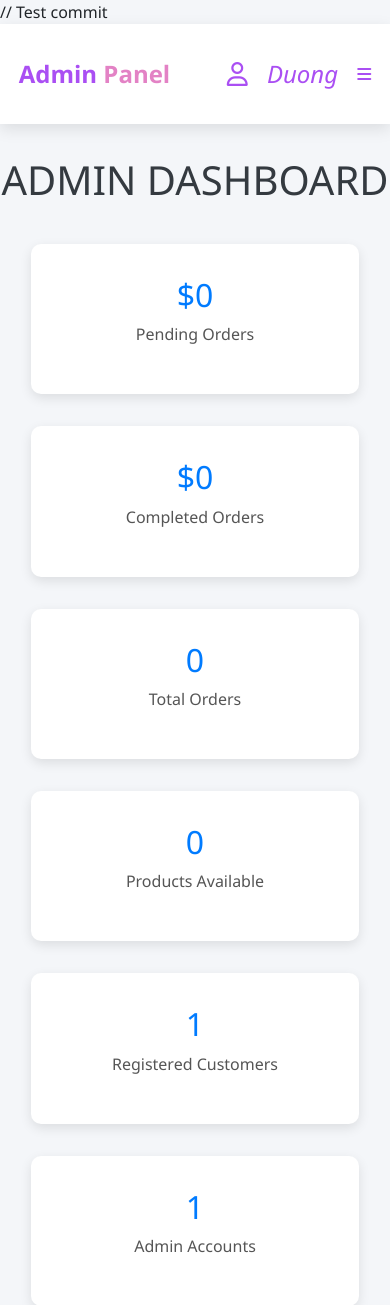
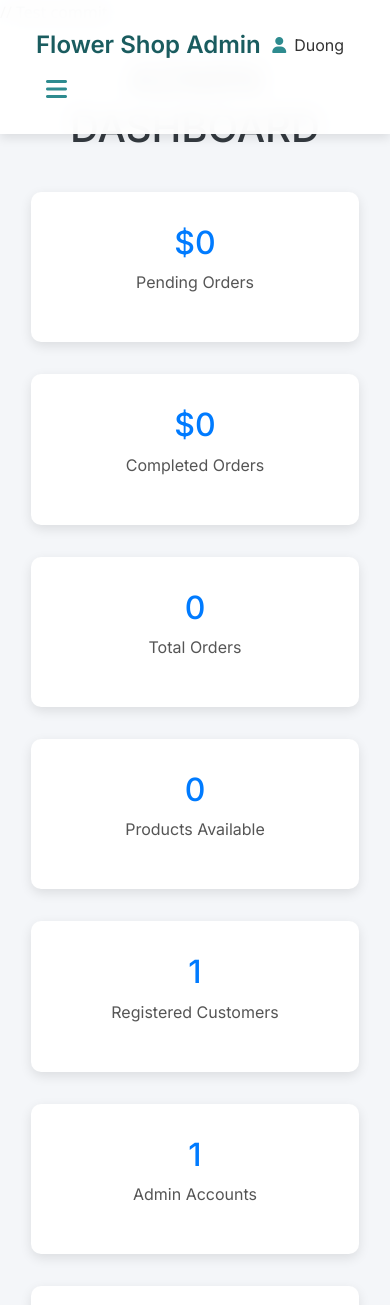
Before and after one commit to Tick2005/Flower-shop, a PHP site: page /admin.php in a window 390 px wide. Shown: the top 1305 px of the page. Run offline with PHP 8.4, Linux system fonts and the light colour scheme; a user stored in the database is signed in; data comes from the database, SQL or seed files in the repository; data that the repository does not hold is empty.

Commit message:
Update admin_header.php

```diff
--- a/admin_header.php
+++ b/admin_header.php
@@ -1,148 +1,258 @@
+<?php
+if (!isset($admin_id)) {
+    header('location: login.php');
+    exit();
+}
+?>
+
 <!DOCTYPE html>
 <html lang="en">
 <head>
     <meta charset="UTF-8">
     <meta name="viewport" content="width=device-width, initial-scale=1.0">
-  <title>Admin Panel - Flower Shop</title>
     <link rel="stylesheet" href="https://cdnjs.cloudflare.com/ajax/libs/font-awesome/6.4.2/css/all.min.css">
+    <link href="https://fonts.googleapis.com/css2?family=Inter:wght@400;500;600;700&display=swap" rel="stylesheet">
     <style>
-    header {
-      background-color: #fff;
+        * {
+            margin: 0;
+            padding: 0;
+            box-sizing: border-box;
+            font-family: 'Inter', sans-serif;
+        }
+
+        .header {
+            background: rgba(255, 255, 255, 0.95);
+            backdrop-filter: blur(10px);
+            box-shadow: 0 4px 10px rgba(0, 0, 0, 0.1);
+            position: fixed;
+            top: 0;
+            left: 0;
             width: 100%;
-      padding: 2rem 0;
-      box-shadow: 0 5px 15px rgba(0, 0, 0, 0.1);
-      position: sticky;
-      top: 0;
             z-index: 1000;
+            padding: 15px 20px;
         }
-    .flex {
+
+        .navbar {
+            display: flex;
+            align-items: center;
+            justify-content: space-between;
             max-width: 1200px;
             margin: 0 auto;
-      display: flex;
-      justify-content: space-around;
-      align-items: center;
         }
-    .logo {
+
+        .navbar .logo {
             font-size: 1.5rem;
-      font-weight: bold;
-      color: #aa4ff3;
+            color: #1a5c5f;
+            font-weight: 600;
             text-decoration: none;
         }
-    .logo span {
-      color: #e382c5;
-    }
-    .navbar a {
-      margin: 0 1rem;
-      font-size: 1rem;
-      color: #aa4ff3;
-      text-transform: uppercase;
-      text-decoration: none;
-    }
-    .navbar a:hover,
-    .icons i:hover {
-      color: #c7b3f5;
-    }
-    .icons {
+
+        .nav-links {
             display: flex;
             align-items: center;
         }
-    .icons i {
-      margin-left: 1.2rem;
-      font-size: 1.5rem;
+
+        .nav-links a {
+            display: flex;
+            align-items: center;
+            padding: 10px 15px;
+            color: #333;
+            text-decoration: none;
+            border-radius: 5px;
+            margin: 0 5px;
+            transition: background 0.3s, color 0.3s;
+        }
+
+        .nav-links a i {
+            margin-right: 8px;
+        }
+
+        .nav-links a:hover,
+        .nav-links a.active {
+            background: #e0f0f0;
+            color: #2e8b8f;
+        }
+
+        .user-menu {
+            position: relative;
+            display: flex;
+            align-items: center;
+        }
+
+        .user-menu .user-toggle {
+            display: flex;
+            align-items: center;
+            padding: 10px;
+            color: #333;
             cursor: pointer;
-      color: #aa4ff3;
+            border-radius: 5px;
+            transition: background 0.3s;
         }
-    .icons i:last-child {
-      font-size: 1rem;
+
+        .user-menu .user-toggle:hover {
+            background: #e0f0f0;
         }
-    #menu-btn {
+
+        .user-menu .user-toggle i {
+            margin-right: 8px;
+            color: #2e8b8f;
+        }
+
+        .user-menu .user-info {
+            position: absolute;
+            top: 100%;
+            right: 0;
+            background: rgba(255, 255, 255, 0.95);
+            backdrop-filter: blur(10px);
+            box-shadow: 0 4px 10px rgba(0, 0, 0, 0.1);
+            border-radius: 5px;
+            padding: 15px;
+            min-width: 200px;
             display: none;
+            z-index: 1000;
         }
-    .user-box {
-      position: absolute;
-      top: 120%;
-      right: 10%;
-      width: 18rem;
-      background: #fff;
-      box-shadow: 0 2px 10px rgba(0, 0, 0, 0.1);
-      border-radius: 5px;
-      padding: 1rem;
-      display: none;
-    }
-    .user-box.active {
+
+        .user-menu.active .user-info {
             display: block;
         }
-    .user-box p {
-      font-size: 14px;
-      color: #555;
-      margin: 0.5rem 0;
+
+        .user-info p {
+            font-size: 0.9rem;
+            color: #666;
+            margin-bottom: 10px;
         }
-    .user-box span {
-      color: #aa4ff3;
+
+        .user-info span {
+            color: #2e8b8f;
+            font-weight: 500;
         }
-    .logout-btn {
-      background: #f4e9ff;
-      width: 100%;
-      height: 40px;
+
+        .btn {
+            background: #2e8b8f;
+            color: white;
+            padding: 10px;
             border: none;
             border-radius: 5px;
-      color: #aa4ff3;
-      font-weight: bold;
             cursor: pointer;
-      margin-top: 1rem;
+            width: 100%;
+            font-weight: 500;
+            transition: background 0.3s, transform 0.2s;
+            text-align: center;
         }
 
-    @media(max-width: 1050px) {
-      #menu-btn {
-        display: block;
+        .btn:hover {
+            background: #1a5c5f;
+            transform: translateY(-2px);
         }
-      .navbar {
+
+        .menu-toggle {
+            display: none;
+            font-size: 1.5rem;
+            color: #2e8b8f;
+            cursor: pointer;
+            padding: 10px;
+            border-radius: 5px;
+            transition: background 0.3s;
+        }
+
+        .menu-toggle:hover {
+            background: #e0f0f0;
+        }
+
+        @media (max-width: 768px) {
+            .nav-links {
+                display: none;
                 position: absolute;
                 top: 100%;
                 left: 0;
-        right: 0;
-        background: #fff;
-        display: none;
+                width: 100%;
+                background: rgba(255, 255, 255, 0.95);
+                backdrop-filter: blur(10px);
                 flex-direction: column;
-        border-top: 1px solid #aa4ff3;
-        padding: 1rem 0;
+                padding: 20px;
+                box-shadow: 0 4px 10px rgba(0, 0, 0, 0.1);
             }
-      .navbar.active {
+
+            .nav-links.active {
                 display: flex;
             }
-      .navbar a {
-        margin: 1rem 0;
-        text-align: center;
+
+            .nav-links a {
+                margin: 10px 0;
+                padding: 15px;
+            }
+
+            .menu-toggle {
+                display: block;
+            }
+
+            .user-menu .user-info {
+                width: 100%;
+                right: 20px;
             }
         }
     </style>
 </head>
 <body>
     <header class="header">
-    <div class="flex">
-      <a href="admin.php" class="logo">Admin <span>Panel</span></a>
-      <nav class="navbar" id="navbar">
-        <a href="admin.php">Home</a>
-        <a href="admin_product.php">Products</a>
-        <a href="admin_orders.php">Orders</a>
-        <a href="admin_user.php">Users</a>
-        <a href="admin_message.php">Messages</a>
-      </nav>
-      <div class="icons">
-
-        <i class="fa-regular fa-user" id="user-btn"></i>
-        <i><?php echo $_SESSION['admin_name']; ?></i>
-        <i class="fas fa-bars" id="menu-btn"></i>
+        <nav class="navbar">
+            <a href="admin.php" class="logo">Flower Shop Admin</a>
+            <div class="nav-links" id="nav-links">
+                <a href="admin.php" <?php echo basename($_SERVER['PHP_SELF']) == 'admin.php' ? 'class="active"' : ''; ?>><i class="fas fa-home"></i> Dashboard</a>
+                <a href="admin_product.php" <?php echo basename($_SERVER['PHP_SELF']) == 'admin_product.php' ? 'class="active"' : ''; ?>><i class="fas fa-box"></i> Products</a>
+                <a href="admin_orders.php" <?php echo basename($_SERVER['PHP_SELF']) == 'admin_orders.php' ? 'class="active"' : ''; ?>><i class="fas fa-shopping-cart"></i> Orders</a>
+                <a href="admin_user.php" <?php echo basename($_SERVER['PHP_SELF']) == 'admin_user.php' ? 'class="active"' : ''; ?>><i class="fas fa-users"></i> Users</a>
+                <a href="admin_message.php" <?php echo basename($_SERVER['PHP_SELF']) == 'admin_message.php' ? 'class="active"' : ''; ?>><i class="fas fa-envelope"></i> Messages</a>
             </div>
-      <div class="user-box" id="user-box">
-        <p>Username: <span><?php echo $_SESSION['admin_name']; ?></span></p>
-        <p>Email: <span><?php echo $_SESSION['admin_email']; ?></span></p>
+            <div class="user-menu" id="user-menu">
+                <div class="user-toggle">
+                    <i class="fas fa-user"></i>
+                    <span><?php echo htmlspecialchars($_SESSION['admin_name']); ?></span>
+                </div>
+                <div class="user-info">
+                    <p>Username: <span><?php echo htmlspecialchars($_SESSION['admin_name']); ?></span></p>
+                    <p>Email: <span><?php echo htmlspecialchars($_SESSION['admin_email']); ?></span></p>
                     <form method="post">
-          <button name="logout" class="logout-btn">Log Out</button>
+                        <button type="submit" name="logout" class="btn">Logout</button>
                     </form>
                 </div>
             </div>
+            <i class="fas fa-bars menu-toggle" id="menu-toggle"></i>
+        </nav>
     </header>
-  <script src="script.js"></script>
+    <script>
+        const menuToggle = document.getElementById('menu-toggle');
+        const navLinks = document.getElementById('nav-links');
+        const userMenu = document.getElementById('user-menu');
+        const userToggle = userMenu.querySelector('.user-toggle');
+
+        menuToggle.addEventListener('click', () => {
+            navLinks.classList.toggle('active');
+        });
+
+        userToggle.addEventListener('click', (e) => {
+            e.stopPropagation();
+            userMenu.classList.toggle('active');
+        });
+
+        // Close user menu and nav links when clicking outside
+        document.addEventListener('click', (e) => {
+            if (!userMenu.contains(e.target) && !userToggle.contains(e.target)) {
+                userMenu.classList.remove('active');
+            }
+            if (window.innerWidth <= 768 && !navLinks.contains(e.target) && !menuToggle.contains(e.target)) {
+                navLinks.classList.remove('active');
+            }
+        });
+
+        // Close nav links when clicking a link on mobile
+        navLinks.querySelectorAll('a').forEach(link => {
+            link.addEventListener('click', () => {
+                if (window.innerWidth <= 768) {
+                    navLinks.classList.remove('active');
+                }
+            });
+        });
+    </script>
 </body>
 </html>
```
Lines whose indentation alone changed are shown as unchanged.
